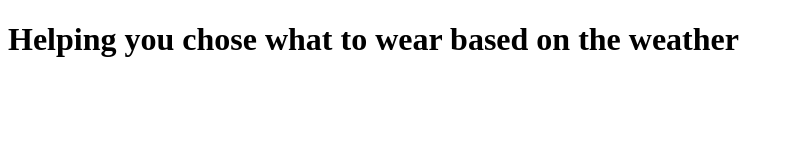
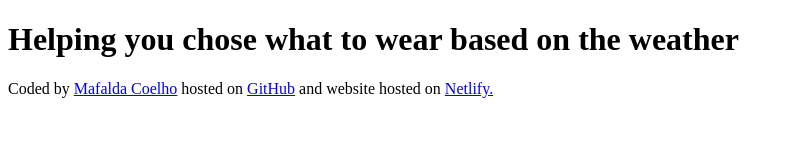
Before and after one commit to mafalda-coelho/forecast, a plain HTML site: page index.html in a window 1280 px wide. Shown: the whole page, without its empty margins (0-794 px from the left). Drawn offline with Linux system fonts and the light colour scheme.

Commit message:
added necessary links to footer

```diff
--- a/index.html
+++ b/index.html
@@ -7,5 +7,19 @@
   </head>
   <body>
     <h1>Helping you chose what to wear based on the weather</h1>
+    <footer>
+      Coded by
+      <a href="https://github.com/mafalda-coelho" target="_blank"
+        >Mafalda Coelho</a
+      >
+      hosted on
+      <a href="https://github.com/mafalda-coelho" target="_blank"> GitHub</a>
+      and website hosted on
+      <a
+        href="https://app.netlify.com/sites/tomorrows-forecast/configuration/general"
+      >
+        Netlify.</a
+      >
+    </footer>
   </body>
 </html>
```
